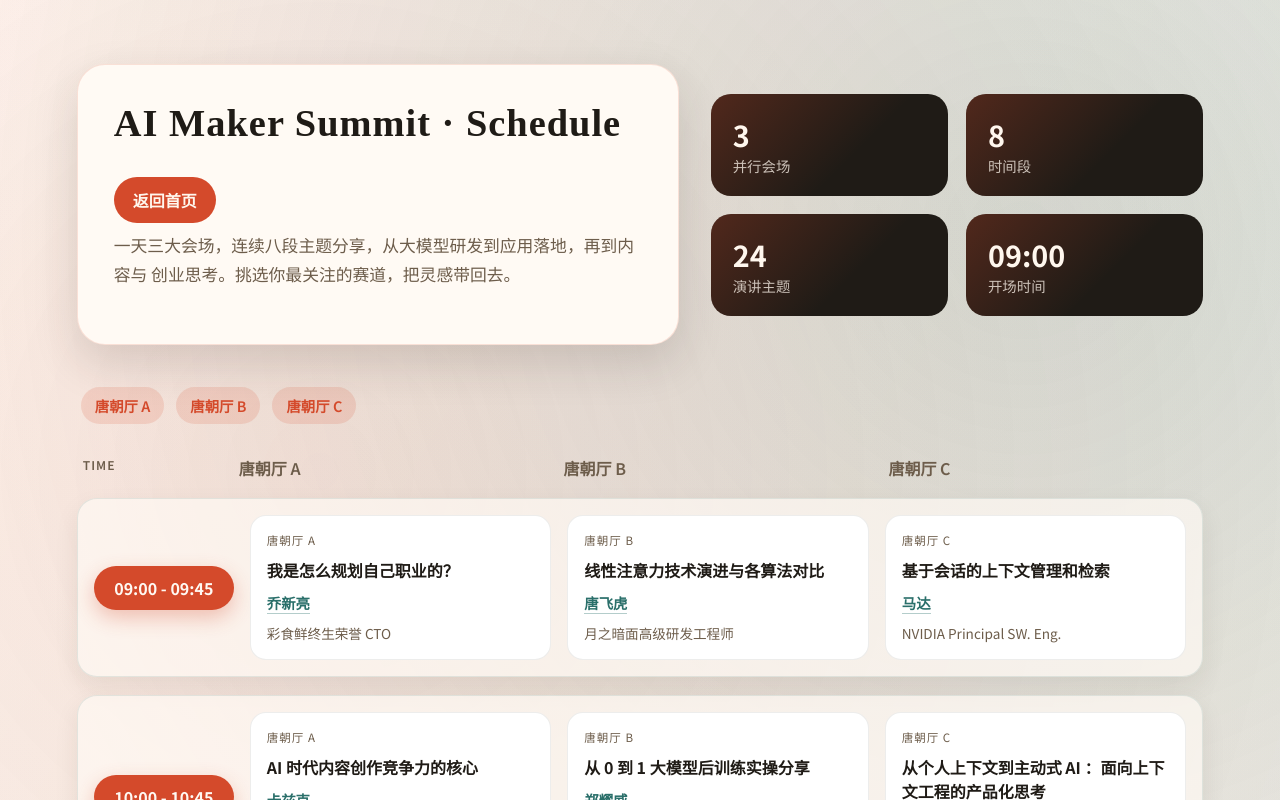
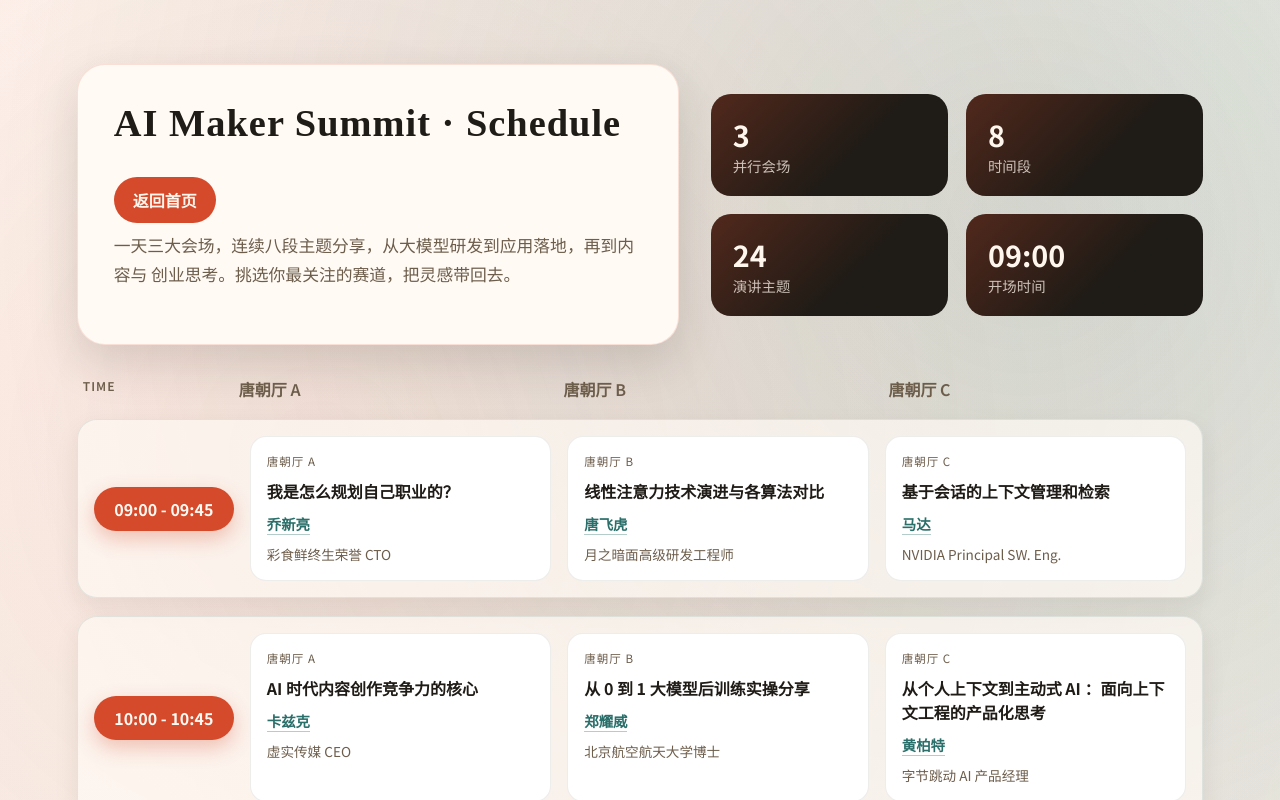
Before and after one commit to peterjuniorliu/summit-ticket-booking, a Next.js app: page /schedule in a window 1280 px wide. Shown: the top 800 px of the page. Built offline with nearby package versions, Linux system fonts and the light colour scheme; a web font is replaced by a local one.

Commit message:
delete meeting room names

```diff
--- a/src/app/globals.css
+++ b/src/app/globals.css
@@ -118,14 +118,6 @@ main::before {
 .venue-label {
   font-weight: 700;
   color: var(--teal);
-}
-
-.track-strip {
-  display: flex;
-  flex-wrap: wrap;
-  gap: 12px;
-  padding: 10px 4px 0;
-  align-items: center;
 }
 
 .hero-tags {
--- a/src/app/schedule/page.tsx
+++ b/src/app/schedule/page.tsx
@@ -46,14 +46,6 @@ export default function SchedulePage() {
           </div>
         </section>
 
-        <section className="track-strip">
-          {trackNames.map((track) => (
-            <span key={track} className="tag">
-              {track}
-            </span>
-          ))}
-        </section>
-
         <section className="schedule-board">
           <div className="board-header">
             <span className="time-cell">Time</span>
@@ -66,6 +58,7 @@ export default function SchedulePage() {
               <div className="time-pill">{slot.time}</div>
               {trackNames.map((trackName, index) => {
                 const session = slot.tracks[index];
+
                 if (!session) {
                   return (
                     <div className="session-card" key={`${slot.time}-${trackName}`}>
@@ -74,7 +67,9 @@ export default function SchedulePage() {
                     </div>
                   );
                 }
+
                 const speakerUrl = new URL(session.speaker_page, data.source).toString();
+
                 return (
                   <article className="session-card" key={`${slot.time}-${trackName}`}>
                     <div className="session-track">{trackName}</div>
```
